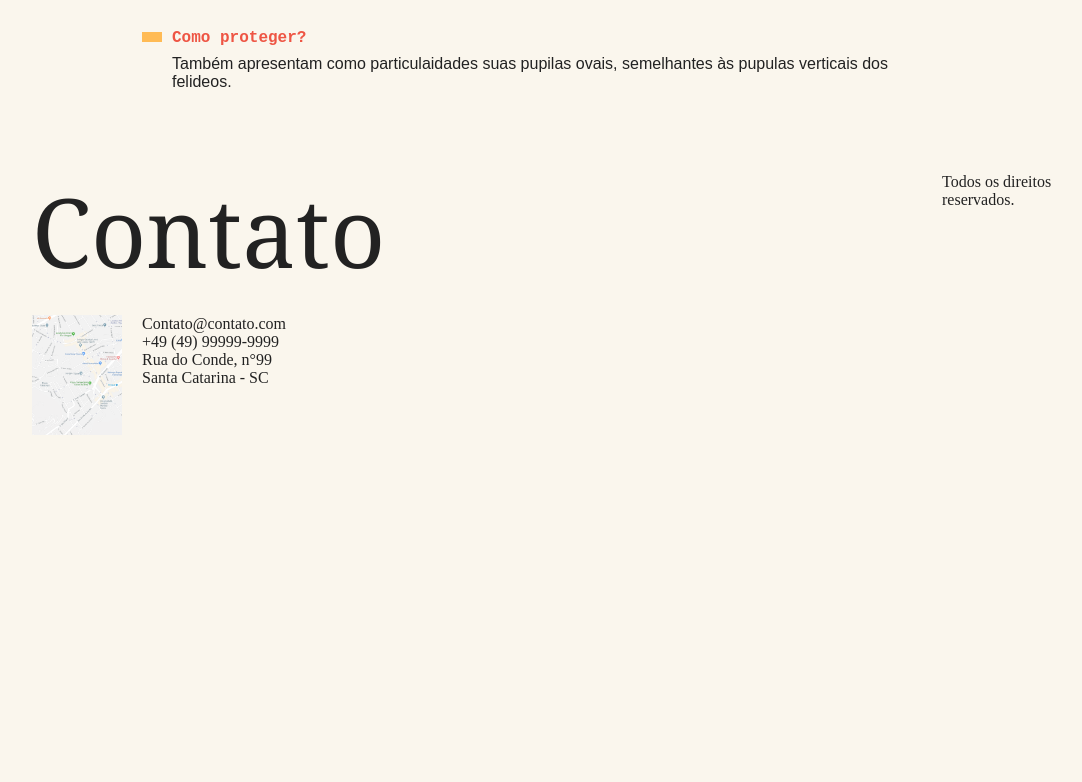
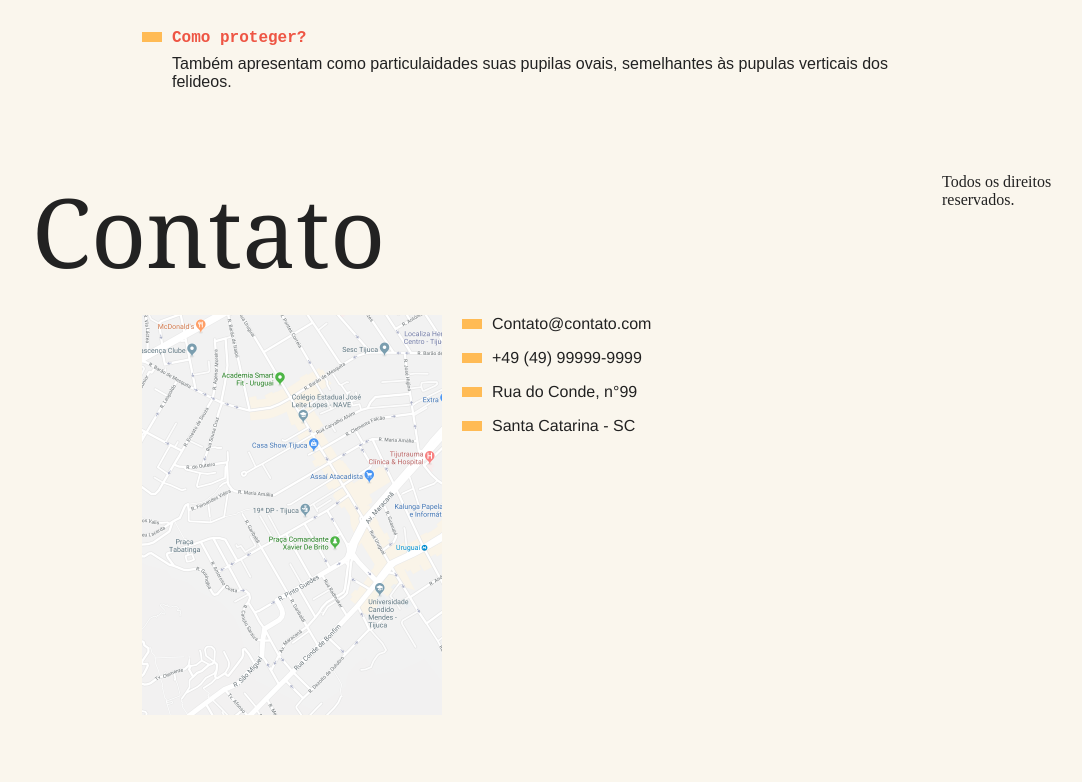
Before and after one commit to TbrunoK/animais-fantasticos, a plain HTML site: page index.html in a window 1280 px wide. Shown: the part 2790-3572 px from the top of the page, without its empty margins (158-1240 px from the left). Before the commit the page ends 3299 px from the top, so only its background shows below. Drawn offline with Linux system fonts and the light colour scheme; a script that the page names is missing; a web font is replaced by a local one.

Commit message:
Dados layout

```diff
--- a/css/style.css
+++ b/css/style.css
@@ -161,3 +161,28 @@ body {
   margin-bottom: 0.5rem;
   margin-left: 30px;
 }
+
+/* contato */
+
+.mapa {
+  grid-column: 2;
+  margin-bottom: 4rem;
+}
+
+.dados {
+  grid-column: 3;
+}
+
+.dados li {
+  margin-bottom: 1rem;
+  font-family: Helvetica, Arial;
+}
+
+.dados li::before {
+  content: "";
+  display: inline-block;
+  width: 20px;
+  height: 10px;
+  margin-right: 10px;
+  background: #fb5;
+}
```
